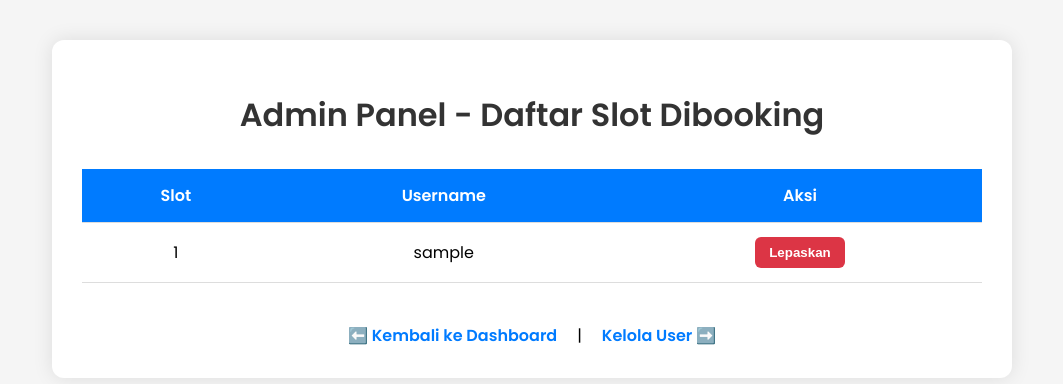
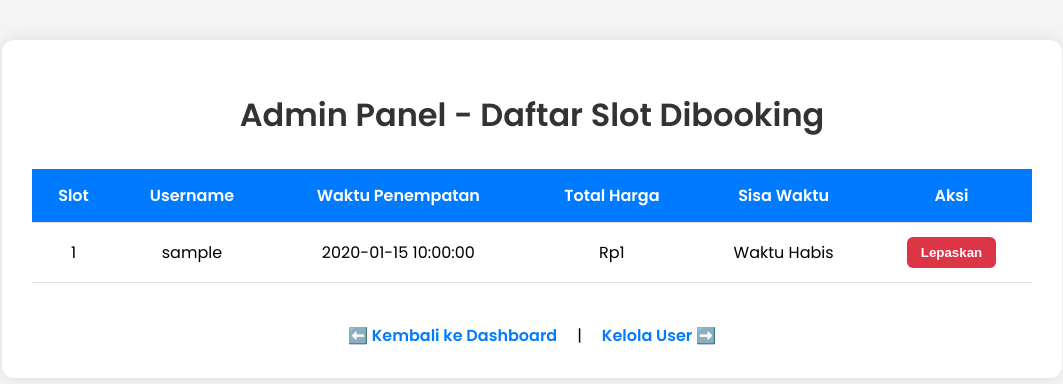
Before and after one commit to naufalln85/smartparking, a Flask app: template iot/templates/admin_panel.html in a window 1280 px wide. Shown: the top 384 px of the page, without its empty margins (108-1171 px from the left). Run offline with Flask 3, Linux system fonts and the light colour scheme; the template is opened without the code that fills it: most values are stand-ins (such as "Sample title", 1, 10 or a date in 2020).

Commit message:
Update admin_panel.html

```diff
--- a/iot/templates/admin_panel.html
+++ b/iot/templates/admin_panel.html
@@ -13,7 +13,7 @@
     }
 
     .container {
-      max-width: 900px;
+      max-width: 1000px;
       margin: 40px auto;
       background-color: white;
       padding: 30px;
@@ -98,6 +98,9 @@
         <tr>
           <th>Slot</th>
           <th>Username</th>
+          <th>Waktu Penempatan</th>
+          <th>Total Harga</th>
+          <th>Sisa Waktu</th>
           <th>Aksi</th>
         </tr>
       </thead>
@@ -106,6 +109,9 @@
         <tr>
           <td>{{ booking.slot_id }}</td>
           <td>{{ booking.username }}</td>
+          <td>{{ booking.start_time }}</td>
+          <td>Rp{{ booking.total_price | format_number }}</td>
+          <td data-start-time="{{ booking.start_time }}" class="remaining-time"></td>
           <td>
             <form method="POST" action="{{ url_for('admin_unbook', booking_id=booking.id) }}">
               <button type="submit" class="btn">Lepaskan</button>
@@ -125,5 +131,26 @@
       <a href="{{ url_for('admin_users') }}">Kelola User ➡️</a>
     </div>
   </div>
+
+  <script>
+    function updateRemainingTimes() {
+      document.querySelectorAll('.remaining-time').forEach(cell => {
+        const startTime = cell.dataset.startTime;
+        const start = new Date(startTime);
+        const now = new Date();
+        const diffMs = start - now;
+        if (diffMs <= 0) {
+          cell.textContent = 'Waktu Habis';
+        } else {
+          const hours = Math.floor(diffMs / 3600000);
+          const minutes = Math.floor((diffMs % 3600000) / 60000);
+          cell.textContent = `${hours} jam ${minutes} menit`;
+        }
+      });
+    }
+
+    updateRemainingTimes();
+    setInterval(updateRemainingTimes, 60000); // Update every minute
+  </script>
 </body>
 </html>
```
